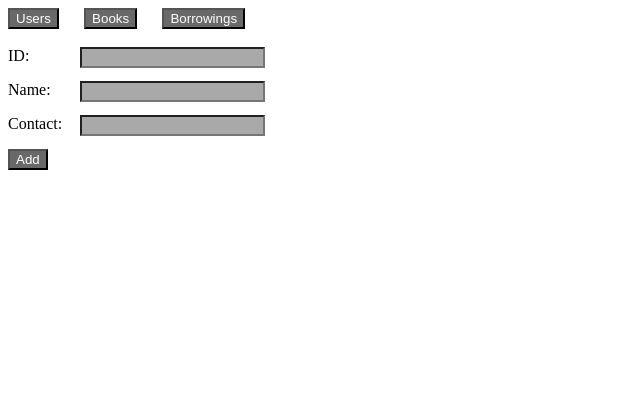
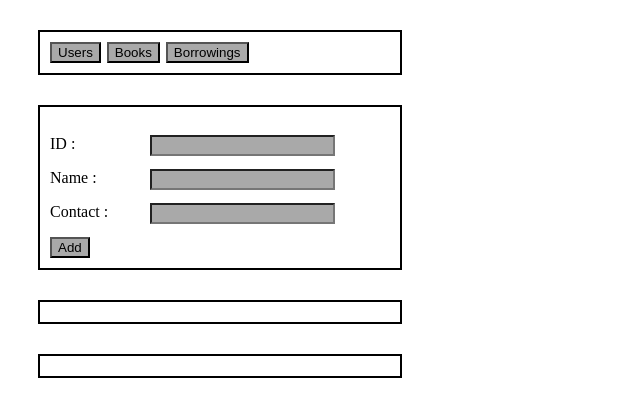
Before and after one commit to JakubUhrincat/Webovky2, an Angular app: page / in a window 1280 px wide. Shown: the top 416 px of the page, without its empty margins (0-640 px from the left). Built offline with nearby package versions, Linux system fonts and the light colour scheme.

Commit message:
Vizuálna úprava + fix tagov

```diff
--- a/src/app/app.component.css
+++ b/src/app/app.component.css
@@ -1,10 +1,26 @@
 button{
   margin-right: 2%;
-  background-color: dimgrey;
-  color: white;
+  background-color: darkgrey;
 }
 input{
   position: absolute;
-  left:80px;
+  left: 150px;
   background-color: darkgrey;
 }
+
+button:hover{
+  background-color:white;
+}
+input:hover{
+  background-color:white;
+}
+p{
+  color: darkgrey;
+}
+.block{
+  width: 300px;
+  border: 2px solid black;
+  padding: 10px;
+  padding-right: 50px;
+  margin: 30px;
+}
--- a/src/app/app.component.html
+++ b/src/app/app.component.html
@@ -1,25 +1,30 @@
+<div class="block">
 <button (click)="openMenu(menu.USERS)">Users</button>
 <button (click)="openMenu(menu.BOOKS)">Books</button>
 <button (click)="openMenu(menu.BORROWINGS)">Borrowings</button>
-
+</div>
+<div class="block">
 <div *ngIf="actualMenu==menu.USERS"><br>
-  ID:<input [(ngModel)]="user.userId"><p></p>
-  Name:<input [(ngModel)]="user.userName"><p></p><p></p>
-  Contact: <input [(ngModel)]="user.contact" ><p></p>
+  ID :<input [(ngModel)]="user.userId"><p></p>
+  Name :<input [(ngModel)]="user.userName"><p></p><p></p>
+  Contact : <input [(ngModel)]="user.contact" ><p></p>
   <button>Add</button>
 </div>
-
+</div>
+<div class="block">
 <div *ngIf="actualMenu==menu.BOOKS"><br>
-  ID:<input [(ngModel)]="book.bookId"><p></p>
-  Name:<input [(ngModel)]="book.bookName"><p></p>
-  Author: <input [(ngModel)]="book.author"><p></p>
-  Available:<input [(ngModel)]="book.available"><p></p>
+  ID :<input [(ngModel)]="book.bookId"><p></p>
+  Name :<input [(ngModel)]="book.bookName"><p></p>
+  Author : <input [(ngModel)]="book.author"><p></p>
+  Available :<input [(ngModel)]="book.available"><p></p>
   <button>Add</button>
 </div>
-
+</div>
+  <div class="block">
 <div *ngIf="actualMenu==menu.BORROWINGS"><br>
-  ID:<input [(ngModel)]="borrowing.borrowingId"><p></p>
-  Book:<input [(ngModel)]="borrowing.borrowingBook"><p></p>
-  User: <input [(ngModel)]="borrowing.borrowingUser"><p></p>
+  ID :<input [(ngModel)]="borrowing.borrowingId"><p></p>
+  Book :<input [(ngModel)]="borrowing.borrowingBook"><p></p>
+  User : <input [(ngModel)]="borrowing.borrowingUser"><p></p>
   <button>Add</button>
 </div>
+  </div>
```
